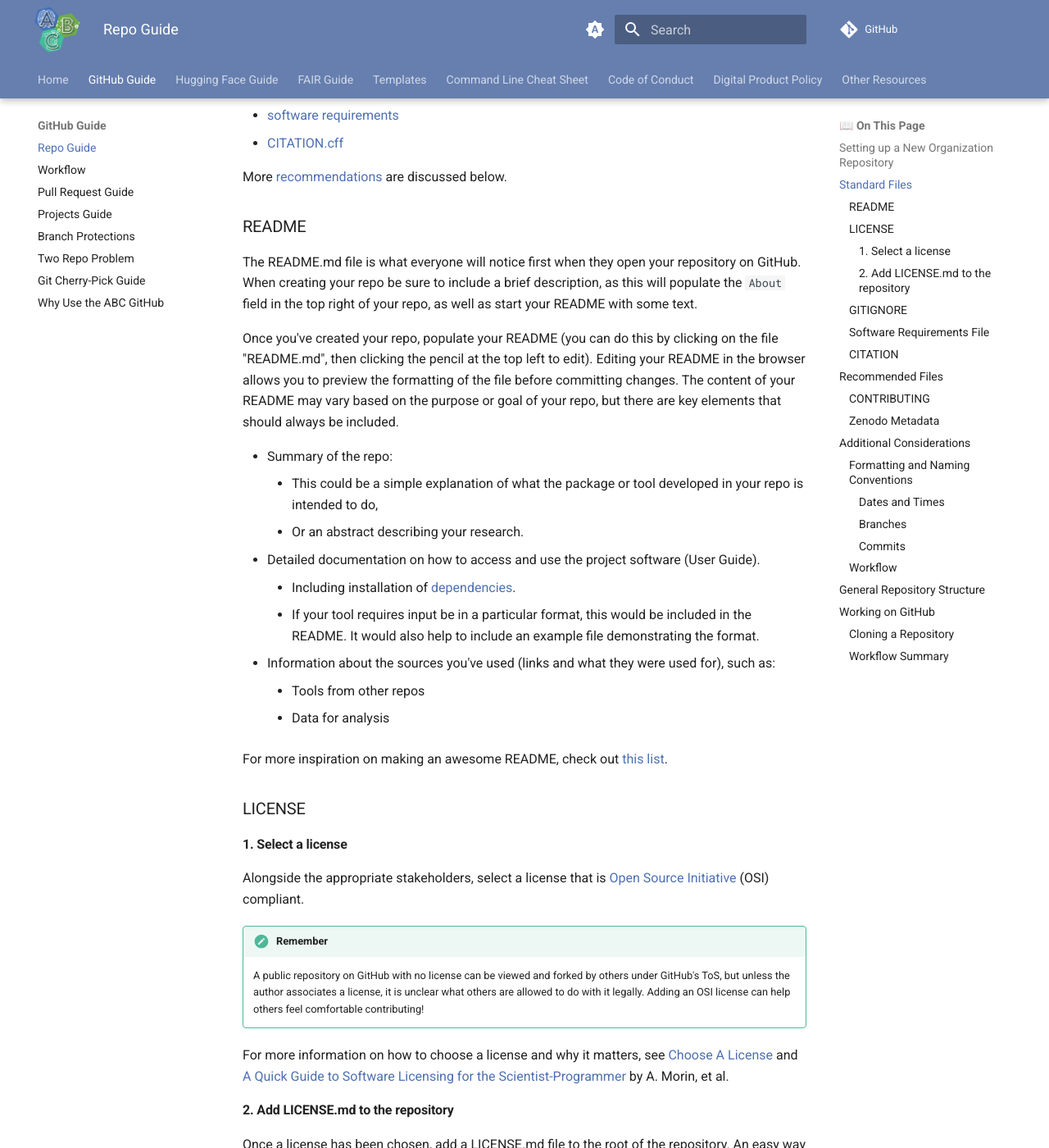
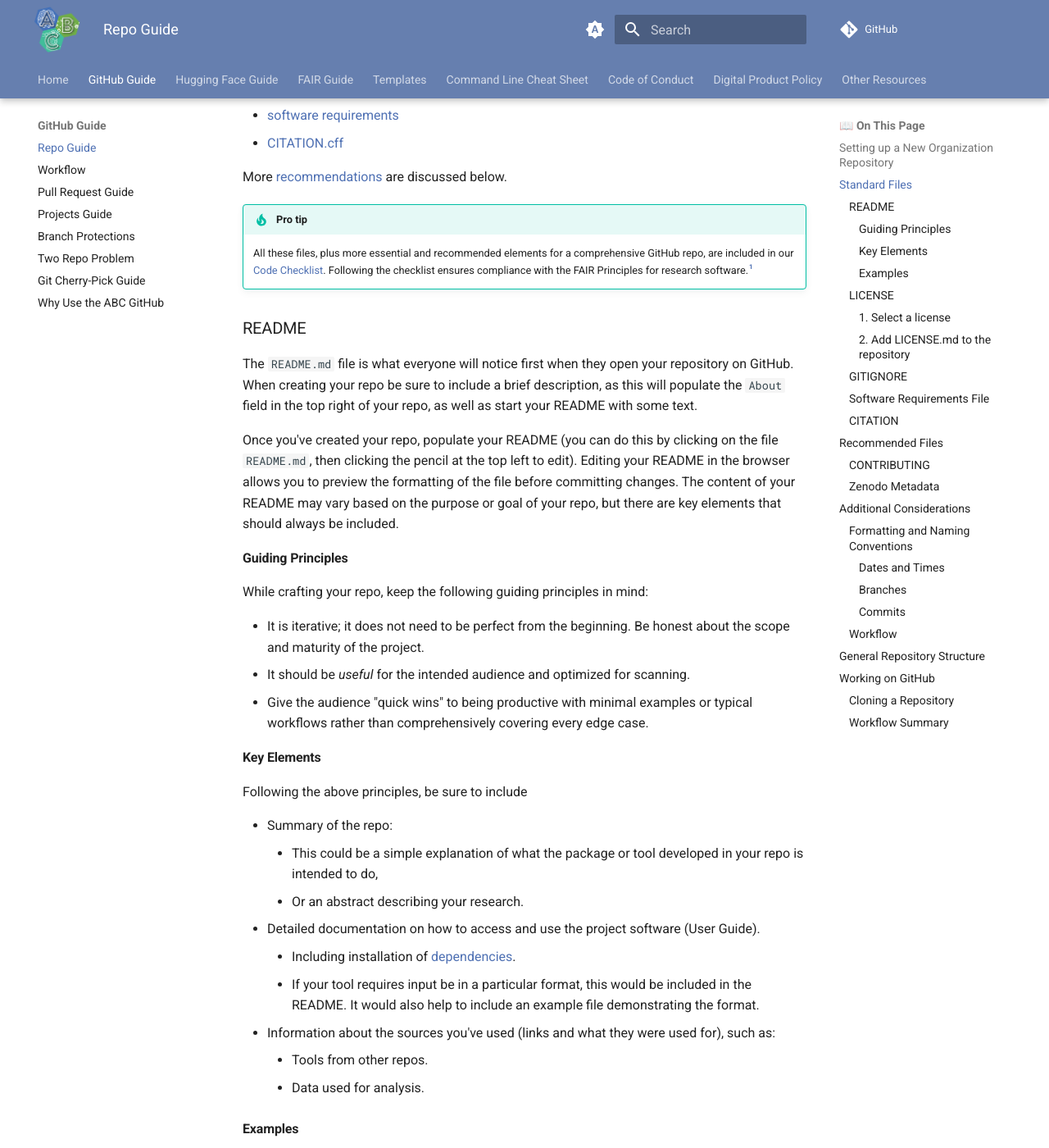
Before and after one commit to ABC-Center/ABC-guide, an MkDocs documentation site: the page built from docs/wiki-guide/GitHub-Repo-Guide.md, in a window 1280 px wide and 1400 px high, scrolled down 679 px. Shown: the whole window at 82% size. Built offline with MkDocs 1.6.1 and Material for MkDocs 9.7.7, drawn with Linux system fonts in a browser that asks for light colours; comment, search, counter and statistics services are not loaded; some of the changed text lies outside the part shown.

Commit message:
Add links to repos with good READMEs as examples for repo types
Pull from Collab Guide [PR 50](https://github.com/Imageomics/Collaborative-distributed-science-guide/pull/50)

* Add links to repos with good readmes as examples

* standardize file+extension formatting and fix typo

* Add pro-tip about the code checklist with link

* Add guiding principles for a good readme

Co-authored-by: Matt Thompson <31709066+thompsonmj@users.noreply.github.com>

* Fix formatting

* Reformulate as subsections for easier scanning

---------

Co-authored-by: Matt Thompson <31709066+thompsonmj@users.noreply.github.com>

```diff
--- a/docs/wiki-guide/GitHub-Repo-Guide.md
+++ b/docs/wiki-guide/GitHub-Repo-Guide.md
@@ -11,31 +11,57 @@
 
 For each repository, include the following files in the root directory as soon as possible; they can (and should) be instantiated when you create a new repository.
 
-* [README.md](#readme)
-* [LICENSE.md](#license)
-* [.gitignore](#gitignore)
-* [software requirements](#software-requirements-file)
-* [CITATION.cff](#citation)
+- [README.md](#readme)
+- [LICENSE.md](#license)
+- [.gitignore](#gitignore)
+- [software requirements](#software-requirements-file)
+- [CITATION.cff](#citation)
 
 More [recommendations](#recommended-files) are discussed below.
 
+!!! tip "Pro tip"
+    All these files, plus more essential and recommended elements for a comprehensive GitHub repo, are included in our [Code Checklist](Code-Checklist.md). Following the checklist ensures compliance with the FAIR Principles for research software.[^1]
+    [^1]: Barker, M., Chue Hong, N. P., Katz, D. S., Lamprecht, A. L., Martinez-Ortiz, C., Psomopoulos, F., Harrow, J., Castro, L. J., Gruenpeter, M., Martinez, P. A., & Honeyman, T. (2022). Introducing the FAIR Principles for research software. _Scientific data_, 9(1), 622. [URL](https://doi.org/10.1038/s41597-022-01710-x).
+
 ### README
 
-The README.md file is what everyone will notice first when they open your repository on GitHub. When creating your repo be sure to include a brief description, as this will populate the `About` field in the top right of your repo, as well as start your README with some text.
+The `README.md` file is what everyone will notice first when they open your repository on GitHub. When creating your repo be sure to include a brief description, as this will populate the `About` field in the top right of your repo, as well as start your README with some text.
 
-Once you've created your repo, populate your README (you can do this by clicking on the file "README.md", then clicking the pencil at the top left to edit). Editing your README in the browser allows you to preview the formatting of the file before committing changes. The content of your README may vary based on the purpose or goal of your repo, but there are key elements that should always be included.
+Once you've created your repo, populate your README (you can do this by clicking on the file `README.md`, then clicking the pencil at the top left to edit). Editing your README in the browser allows you to preview the formatting of the file before committing changes. The content of your README may vary based on the purpose or goal of your repo, but there are key elements that should always be included.
 
-* Summary of the repo:
-    * This could be a simple explanation of what the package or tool developed in your repo is intended to do,
-    * Or an abstract describing your research.
-* Detailed documentation on how to access and use the project software (User Guide).
-    * Including installation of [dependencies](Virtual-Environments.md).
-    * If your tool requires input be in a particular format, this would be included in the README. It would also help to include an example file demonstrating the format.
-* Information about the sources you've used (links and what they were used for), such as:
-    * Tools from other repos
-    * Data for analysis
+#### Guiding Principles
 
-For more inspiration on making an awesome README, check out [this list](https://github.com/matiassingers/awesome-readme).
+While crafting your repo, keep the following guiding principles in mind:
+
+- It is iterative; it does not need to be perfect from the beginning. Be honest about the scope and maturity of the project.
+- It should be _useful_ for the intended audience and optimized for scanning.
+- Give the audience "quick wins" to being productive with minimal examples or typical workflows rather than comprehensively covering every edge case.
+
+#### Key Elements
+
+Following the above principles, be sure to include
+
+- Summary of the repo:
+    - This could be a simple explanation of what the package or tool developed in your repo is intended to do,
+    - Or an abstract describing your research.
+- Detailed documentation on how to access and use the project software (User Guide).
+    - Including installation of [dependencies](Virtual-Environments.md).
+    - If your tool requires input be in a particular format, this would be included in the README. It would also help to include an example file demonstrating the format.
+- Information about the sources you've used (links and what they were used for), such as:
+    - Tools from other repos.
+    - Data used for analysis.
+
+#### Examples
+
+Some Imageomics repositories with nicely formulated READMEs are...
+
+- [BioCLIP 2](https://github.com/Imageomics/bioclip-2): a large project which includes data, model, the code, and a demo.
+    - It also builds on previous work; the repo models how to request citations (including references), and addresses the case of a multi-user/group license; this complexity is handled well through clarification of type and the inclusion of a `HISTORY.md` file.
+    - It also is re-used a lot within Imageomics as a base style.
+- [cautious-robot](https://github.com/Imageomics/cautious-robot) and [pybioclip](https://github.com/Imageomics/pybioclip/tree/1.1.0) (before the addition of a MkDocs site for documentation) are good examples of code or software-based projects.
+    - We want to emphasize that a project can start with a well-documented README and later grow to incorporate a documentation site as it becomes more complex (e.g., [pybioclip](https://github.com/Imageomics/pybioclip)).
+
+For more inspiration on making an awesome README, check out [this crowd-sourced list of awesome READMEs](https://github.com/matiassingers/awesome-readme).
 
 ### LICENSE
 
@@ -50,7 +76,7 @@
 
 #### 2. Add LICENSE.md to the repository
 
-Once a license has been chosen, add a LICENSE.md file to the root of the repository. An easy way to do this is using a GitHub-provided [license template](https://docs.github.com/en/communities/setting-up-your-project-for-healthy-contributions/adding-a-license-to-a-repository). Do not forget to update necessary fields in the template.
+Once a license has been chosen, add a `LICENSE.md` file to the root of the repository. An easy way to do this is using a GitHub-provided [license template](https://docs.github.com/en/communities/setting-up-your-project-for-healthy-contributions/adding-a-license-to-a-repository). Do not forget to update necessary fields in the template.
 
 ### GITIGNORE
 
@@ -81,7 +107,7 @@
 
 Providing this file is as simple as copying the below example and filling in your information before uploading it to your repo. More examples and information about the Citation File Format can be found on the [citation-file-format repo](https://github.com/citation-file-format/citation-file-format), including helpful [related tools](https://github.com/citation-file-format/citation-file-format#tools-to-work-with-citationcff-files-wrench).
 
-You can check your CITATION.cff file prior to upload using this [validator tool](https://www.yamllint.com/).
+You can check your `CITATION.cff` file prior to upload using this [validator tool](https://www.yamllint.com/).
 
 !!! note "Note"
     - When adding a DOI to your citation (`doi`), be sure to use the version-agnostic DOI from Zenodo. Since the DOI is not generated until _after_ the release, this ensures there will never be an "incorrect" DOI associated to the release&mdash;correct version reference is ensured through the `version` key, which should always be updated _**before**_ generating a new release.
@@ -142,7 +168,7 @@
 
 ### CONTRIBUTING
 
-If you are looking to open your project to more public contributions, it is a good idea to include contributing guidelines. This could take the form of a "CONTRIBUTING.md" file or a subsection of your README.
+If you are looking to open your project to more public contributions, it is a good idea to include contributing guidelines. This could take the form of a `CONTRIBUTING.md` file or a subsection of your README.
 
 Contributing guidelines are important to maintain consistency across the way people work on a project. It is important to establish conventions about the important things while avoiding excessive constraints and bureaucracy that would make contributing a pain. Important things include efficient and effective communication.
 
```
Also changed, not shown: other parts of docs/wiki-guide/GitHub-Repo-Guide.md (+13 -13 lines).
